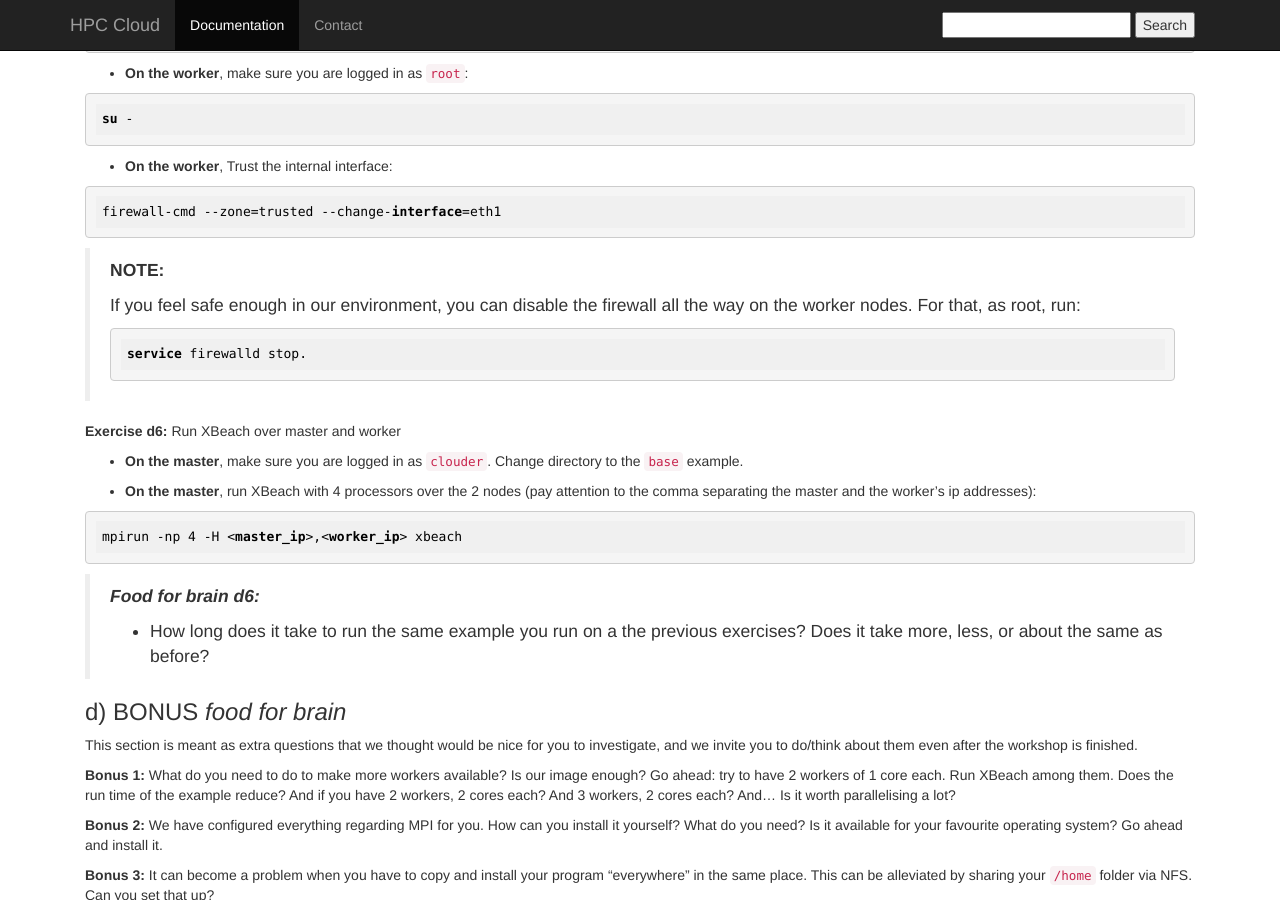
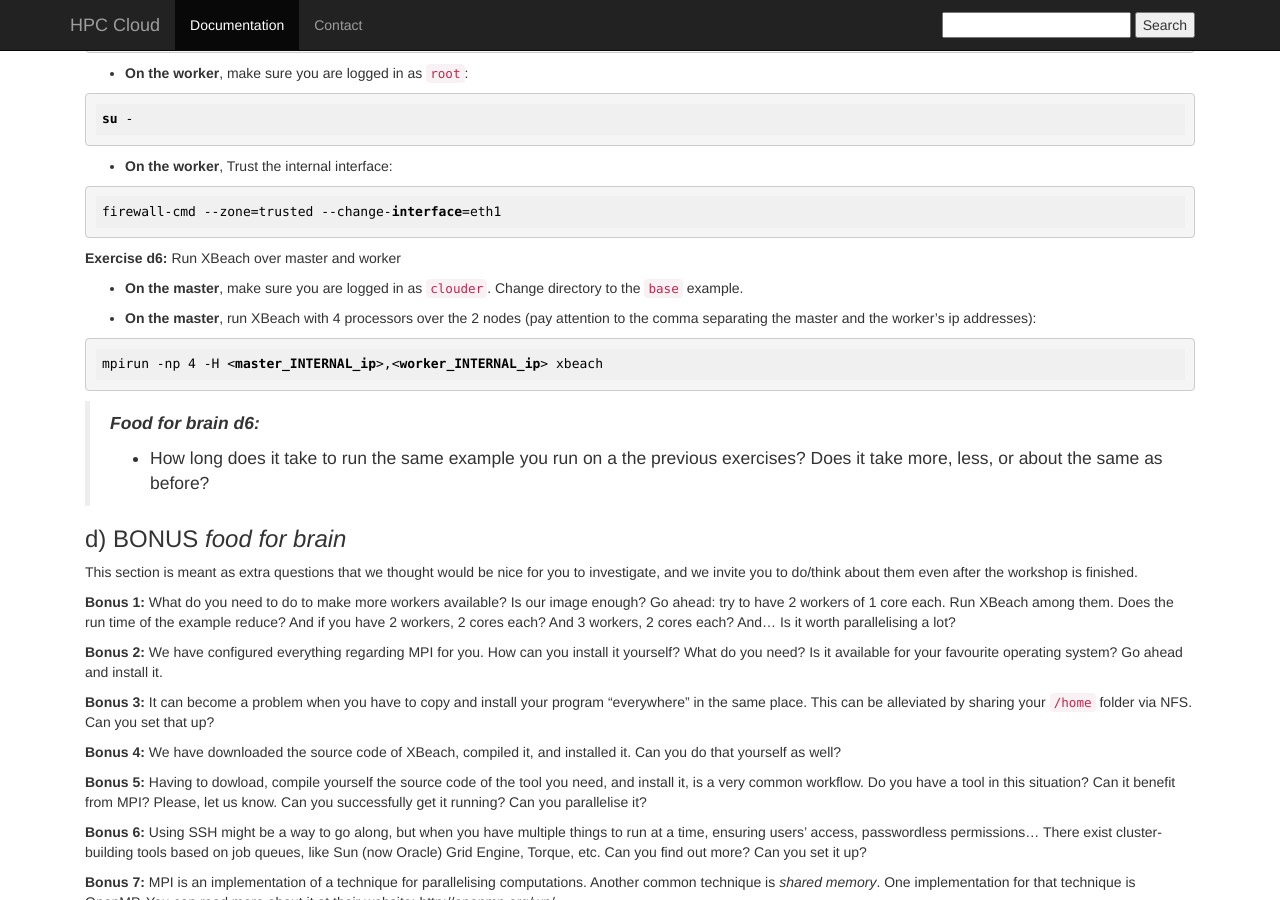
Before and after one commit to sara-nl/clouddocs, a Jekyll site: the page built from wshop-uihe-part-B-2015-Dec-11.markdown, in a window 1280 px wide and 900 px high, scrolled down 4518 px. Built offline with Jekyll 4.4.1, drawn with Linux system fonts in a browser that asks for light colours; nearby versions of some CDN libraries.

Commit message:
Update wshop-uihe-part-B-2015-Dec-11.markdown

````diff
--- a/wshop-uihe-part-B-2015-Dec-11.markdown
+++ b/wshop-uihe-part-B-2015-Dec-11.markdown
@@ -231,14 +231,6 @@ su -
 firewall-cmd --zone=trusted --change-interface=eth1
 ```
 
-> **NOTE:**
->
-> If you feel safe enough in our environment, you can disable the firewall all the way on the worker nodes. For that, as root, run:
->
-```sh
-service firewalld stop.
-```
-
 **Exercise d6:** Run XBeach over master and worker
 
 * **On the master**, make sure you are logged in as `clouder`. Change directory to the `base` example.
@@ -246,7 +238,7 @@ service firewalld stop.
 * **On the master**, run XBeach with 4 processors over the 2 nodes (pay attention to the comma separating the master and the worker's ip addresses):
 
 ```sh
-mpirun -np 4 -H <master_ip>,<worker_ip> xbeach
+mpirun -np 4 -H <master_INTERNAL_ip>,<worker_INTERNAL_ip> xbeach
 ```
 
 > **_Food for brain d6:_**
````
